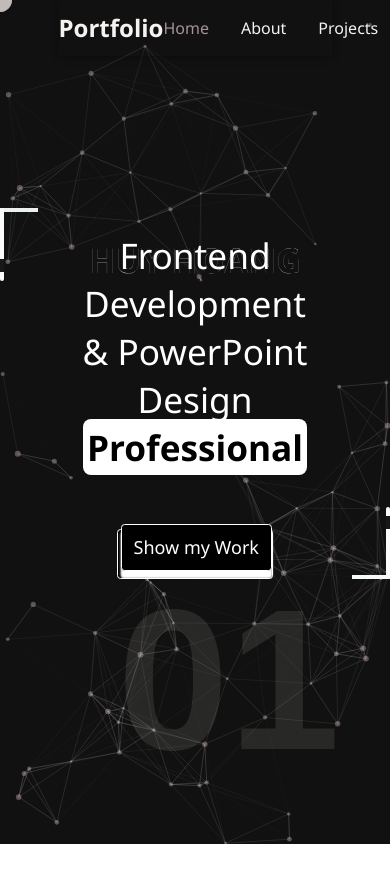
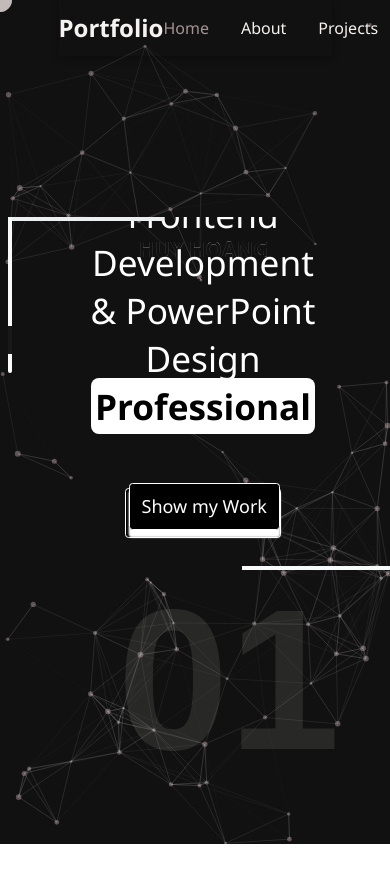
Before and after one commit to hoangphung123/my_portfolio, a React (Vite) app: page / in a window 390 px wide. Shown: the top 882 px of the page. Built offline with nearby package versions, Linux system fonts and the light colour scheme.

Commit message:
add more

```diff
--- a/src/pages/About.css
+++ b/src/pages/About.css
@@ -415,9 +415,42 @@
 }
 
 @media (max-width: 900px) {
-  .about-avatar-col .about-avatar {
-    width: 80px;
-    height: 80px;
+  .about-container {
+    flex-direction: column;
+    margin: 0;
+    padding: 0;
+  }
+  .about-sidebar {
+    width: 100%;
+    min-width: unset;
+    margin: 0 0 24px 0;
+    padding: 0 12px;
+    text-align: center;
+    display: none;
+  }
+  .about-main {
+    width: 100%;
+    padding: 0 8px;
+  }
+  .about-intro-row1,
+  .about-intro-row2 {
+    flex-direction: column !important;
+    gap: 12px;
+  }
+  .about-avatar-col {
+    justify-content: center !important;
+    margin: 0 auto 12px auto !important;
+  }
+  .about-avatar {
+    width: 120px !important;
+    height: 120px !important;
+  }
+  .about-info-col, .about-personal-details, .about-interests-box {
+    flex: unset !important;
+    width: 100%;
+  }
+  .about-interests-list {
+    justify-content: center;
   }
   .interest-icon {
     font-size: 1.4rem;
--- a/src/pages/Home.css
+++ b/src/pages/Home.css
@@ -257,3 +257,40 @@
     50%  { height: 20px; }
     100% { height: 90px; }
 }
+
+@media (max-width: 600px) {
+  .main-content {
+    padding: 0 8px;
+    min-height: 100vh;
+  }
+  .hero {
+    padding: 0 0 32px 0;
+  }
+  .hero .container {
+    padding: 0;
+  }
+  .hero .content {
+    padding: 0;
+    align-items: center;
+    text-align: center;
+  }
+  .hero svg {
+    width: 90vw;
+    height: 80px;
+  }
+  .hero h1 {
+    font-size: 1.2rem;
+  }
+  .show-work-btn, .hero button {
+    font-size: 1rem;
+    padding: 10px 18px;
+  }
+  .corner-border.top,
+  .corner-border.bottom {
+    width: 40vw !important;
+  }
+  .corner-border.left,
+  .corner-border.right {
+    height: 40vw !important;
+  }
+}
--- a/src/pages/Projects.css
+++ b/src/pages/Projects.css
@@ -309,4 +309,24 @@ main {
         max-width: 340px;
         height: 180px;
     }
+
+    .projects-page {
+        padding: 0 8px;
+    }
+    .projects-title-section {
+        margin: 24px 0 12px 0;
+        text-align: center;
+    }
+    .projects-filters {
+        margin-left: 0;
+        text-align: center;
+    }
+    .projects-grid {
+        grid-template-columns: 1fr;
+        gap: 18px;
+    }
+    .project-card {
+        width: 100%;
+        margin: 0 auto;
+    }
 }
```
